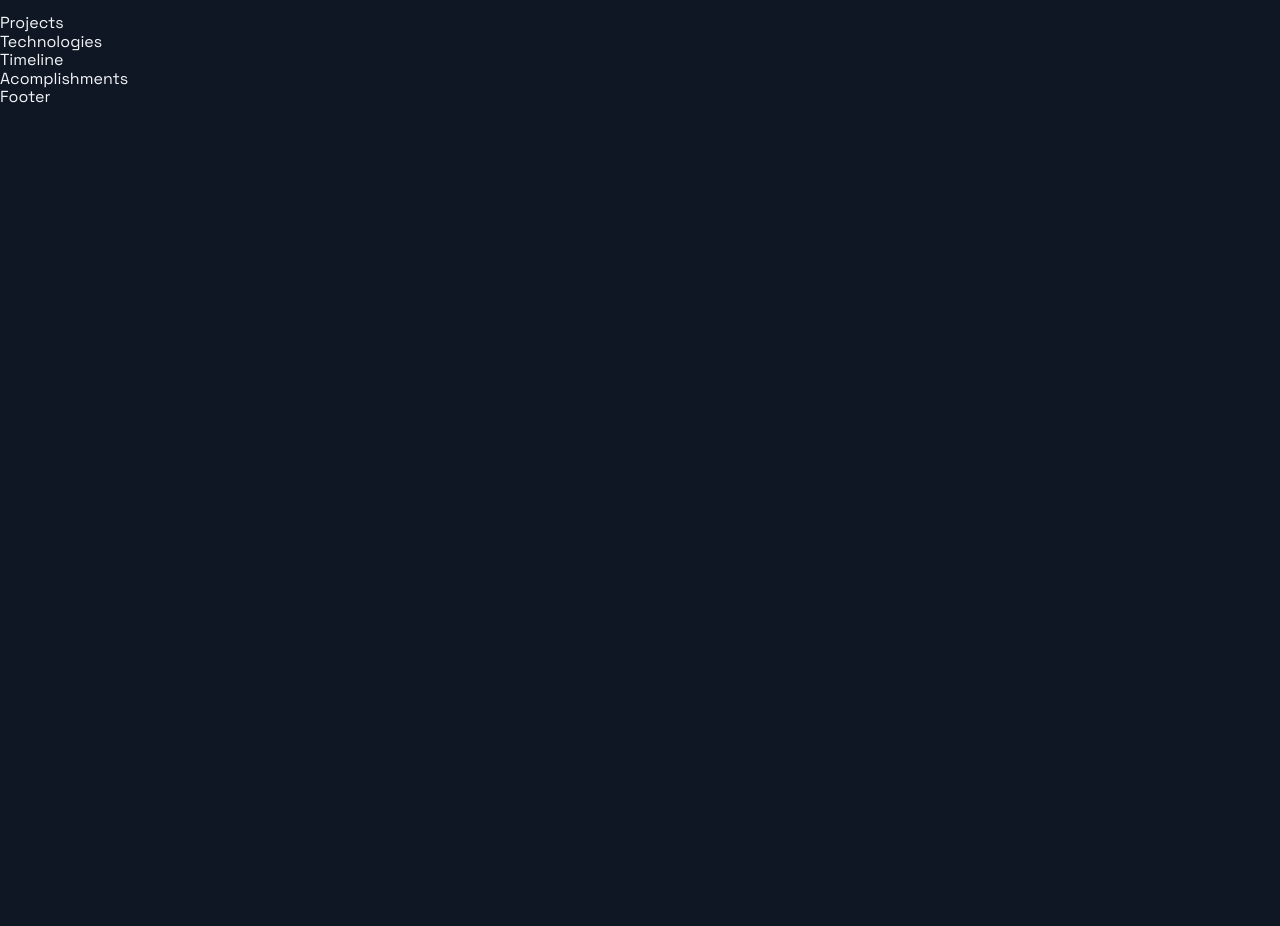
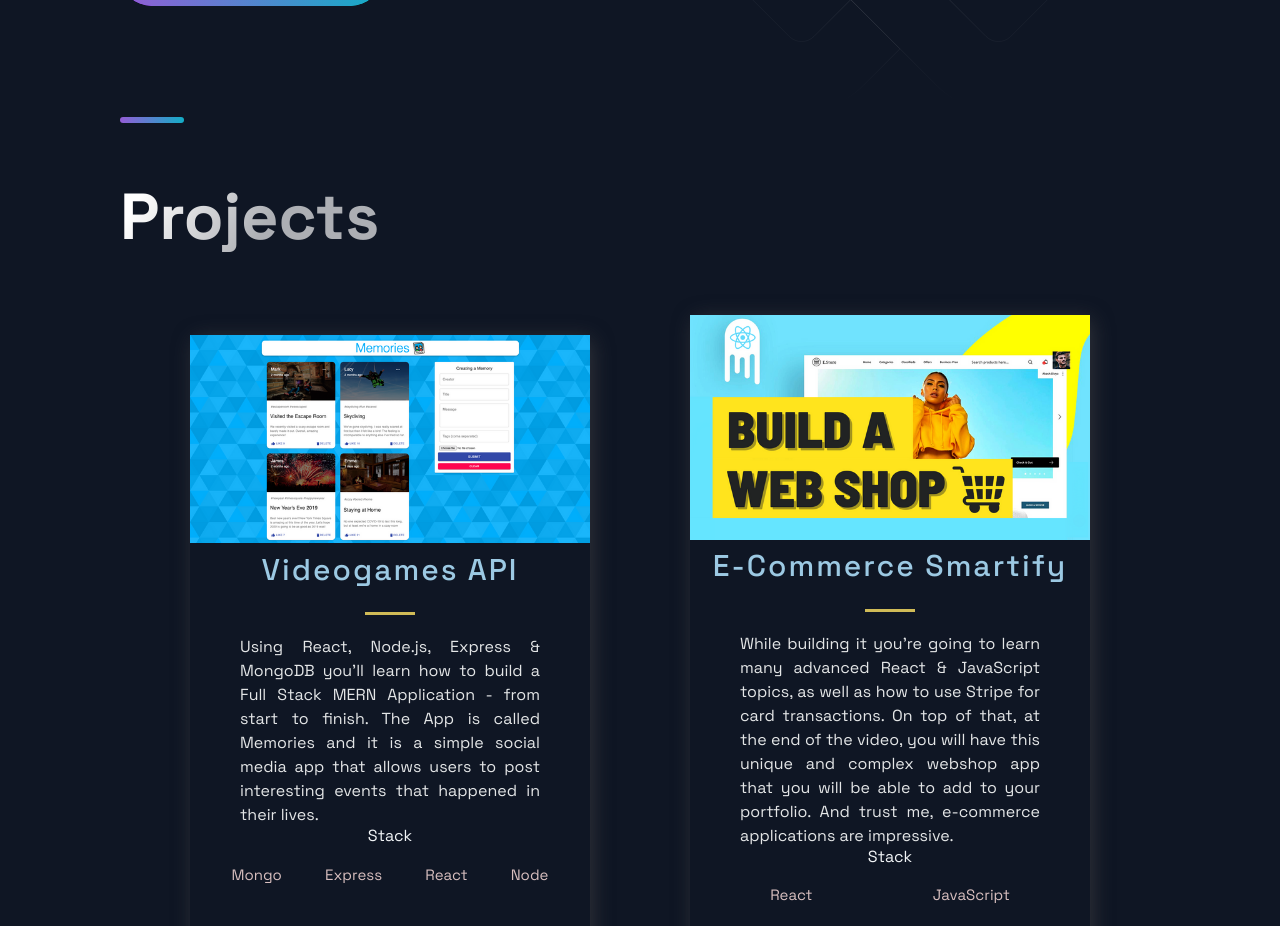
Before and after one commit to andrescn2020/andrescapano, a Next.js app: page / in a window 1280 px wide. Shown: the part 520-1446 px from the top of the page. Before the commit the page ends 800 px from the top, so only its background shows below. Built offline with nearby package versions, Linux system fonts and the light colour scheme.

Commit message:
Projects Section

```diff
--- a/src/components/Projects/Projects.js
+++ b/src/components/Projects/Projects.js
@@ -5,9 +5,34 @@
 import { projects } from '../../constants/constants';
 
 const Projects = () => (
-  <div>
-    Projects
-  </div>
+  <Section nopadding id="projects">
+    <SectionDivider />
+    <SectionTitle main> Projects </SectionTitle>
+    <GridContainer>
+      {projects.map(( { id, image, title, tags, description, source, visit} ) => (
+        <BlogCard key={id}>
+          <Img src={image} />
+          <TitleContent>
+            <HeaderThree title>{title}</HeaderThree>
+            <Hr  />
+          </TitleContent>
+          <CardInfo>{description}</CardInfo>
+          <div>
+            <TitleContent>Stack</TitleContent>
+            <TagList>
+              {tags.map((tag, i) => (
+                 <Tag key={i}>{tag}</Tag>
+              ))}
+            </TagList>
+          </div>
+          <UtilityList>
+            <ExternalLinks href={visit}>Code</ExternalLinks>
+            <ExternalLinks href={source}>Source</ExternalLinks>
+          </UtilityList>
+        </BlogCard>
+      ))}
+    </GridContainer>
+  </Section>
 );
 
 export default Projects;
--- a/src/constants/constants.js
+++ b/src/constants/constants.js
@@ -1,6 +1,6 @@
 export const projects = [
   {
-    title: 'MERN Memories',
+    title: 'Videogames API',
     description: "Using React, Node.js, Express & MongoDB you'll learn how to build a Full Stack MERN Application - from start to finish. The App is called Memories and it is a simple social media app that allows users to post interesting events that happened in their lives.",
       image: '/images/1.png',
       tags: ['Mongo', 'Express', 'React', 'Node'],
@@ -9,31 +9,13 @@
     id: 0,
   },
   {
-    title: 'E-Commerce',
+    title: 'E-Commerce Smartify',
     description:"While building it you're going to learn many advanced React & JavaScript topics, as well as how to use Stripe for card transactions. On top of that, at the end of the video, you will have this unique and complex webshop app that you will be able to add to your portfolio. And trust me, e-commerce applications are impressive.",
     image: '/images/2.png',
     tags: ['React', 'JavaScript'],
     source: 'https://google.com',
     visit: 'https://google.com',
     id: 1,
-  },
-  {
-    title: 'WebRTC App',
-    description: "This is a code repository for the corresponding YouTube video. In this tutorial, we're going to build and deploy a React Video Chat Application using WebRTC.",
-      image: '/images/3.jpg',
-      tags: ['React', 'WebRTC'],
-    source: 'https://google.com',
-    visit: 'https://google.com',
-    id: 2,
-  },
-  {
-    title: 'Unichat',
-    description: "This is a code repository for the corresponding video tutorial. In this video, we will create a full Realtime Chat Application",
-    image: '/images/4.jpg',
-    tags: ['React', 'ChatEngine', 'Firebase'],
-    source: 'https://google.com',
-    visit: 'https://google.com',
-    id: 3,
   },
 ];
 
--- a/src/pages/index.js
+++ b/src/pages/index.js
@@ -10,10 +10,10 @@
 const Home = () => {
   return (
     <Layout>
-      {/* <Section grid> */}
+       <Section grid>
         <Hero />
-        {/* <BgAnimation /> */}
-      {/* </Section> */}
+         <BgAnimation />
+       </Section>
       <Projects />
       <Technologies />
       <Timeline />
```
